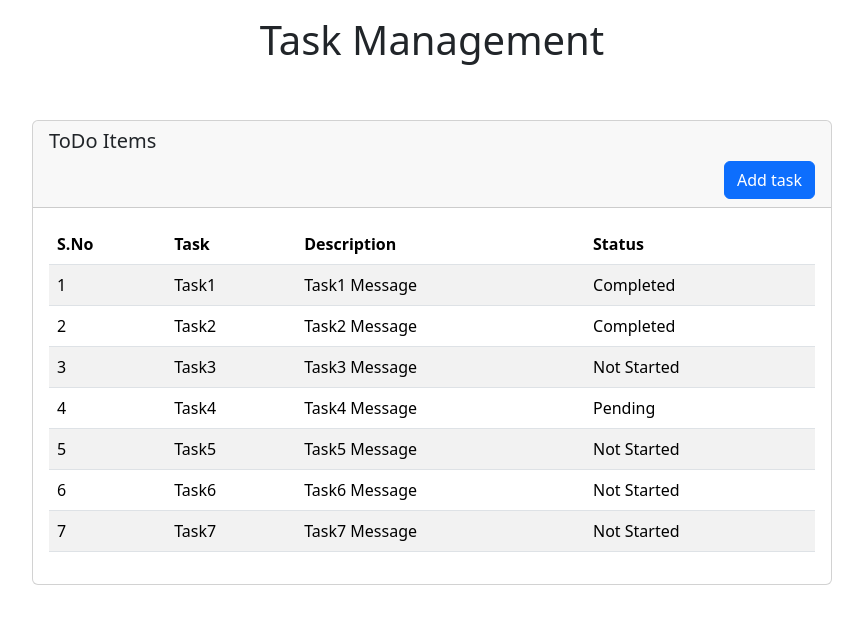
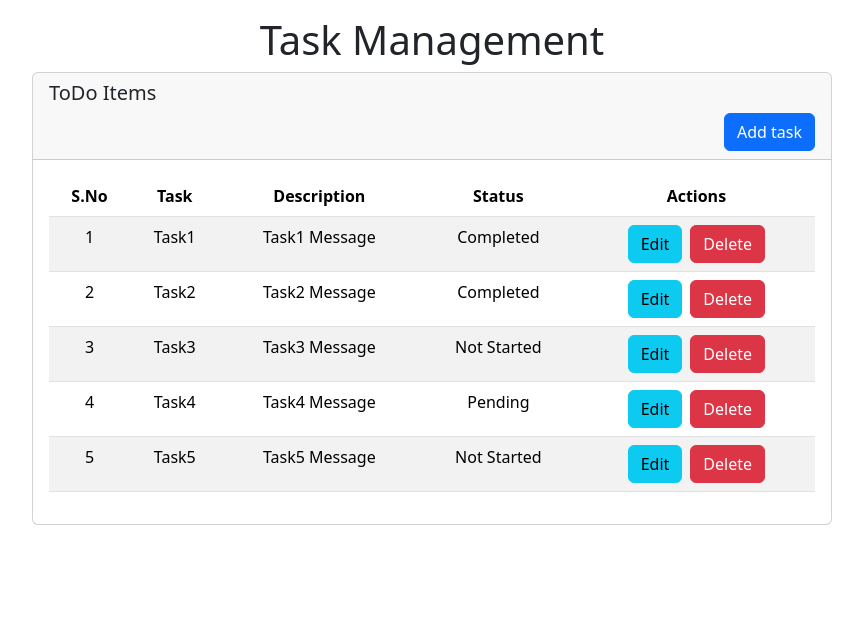
Before and after one commit to lohith1507/React-Todo, a React (Create React App) app: page / in a window 1280 px wide. Shown: the top 624 px of the page, without its empty margins (208-1071 px from the left). Built offline with nearby package versions, Linux system fonts and the light colour scheme; data requests are answered from the project's data file.

Commit message:
apis and delete

```diff
--- a/data/db.json
+++ b/data/db.json
@@ -29,18 +29,6 @@
       "task": "Task5",
       "msg": "Task5 Message",
       "status": "Not Started"
-    },
-    {
-      "id": 6,
-      "task": "Task6",
-      "msg": "Task6 Message",
-      "status": "Not Started"
-    },
-    {
-      "id": 7,
-      "task": "Task7",
-      "msg": "Task7 Message",
-      "status": "Not Started"
     }
   ]
 }
--- a/src/App.js
+++ b/src/App.js
@@ -1,14 +1,76 @@
-import './App.css';
-import Index from './comp/index';
+import { createContext, useState } from "react";
+import "./App.css";
+import Index from "./comp/index";
 
-
+export const GlobalContext = createContext();
 
 function App() {
-  return(
-    <div>
-      <Index/>
-    </div>
-  )
+  const [todos, setTodos] = useState([]);
+
+  const fetchTodos = async () => {
+    const res = await fetch("http://localhost:5000/items");
+    if (!res.ok) {
+      throw new Error("Data not Fetched");
+    }
+    const data = await res.json();
+    setTodos(data);
+    console.log(data);
+  };
+
+  const addTodo = async (newItem) => {
+    try {
+      const res = await fetch("http://localhost:5000/items", {
+        method: "POST",
+        headers: {
+          "Content-Type": "application/json",
+        },
+        body: JSON.stringify(newItem),
+      });
+      if (!res.ok) {
+        throw new Error(`HTTP error! status: ${res.status}`);
+      }
+      return await res.json();
+    } catch (err) {
+      console.log("Error adding item:", err);
+    }
+  };
+
+  const editTodo = async(id, updatedItem) => {
+    try{
+      const res = await fetch(`http://localhost:5000/items/${id}`,{
+        method: 'PUT',
+        headers:{
+          'Content-Type' : 'application/json'
+        },
+        body: JSON.stringify(updatedItem)
+      })
+      return await res.json()
+    }
+    catch(err){
+      console.log("Error editing an Item " , err);
+    }
+  }
+
+  const deleteTodo = async (id) => {
+    try {
+      const res = await fetch(`http://localhost:5000/items/${id}`, {
+        method: "DELETE",
+      });
+      if (!res.ok) {
+        throw new Error("Something went wrong!");
+      }
+    } catch (err) {
+      throw err;
+    }
+  };
+
+  return (
+    <GlobalContext.Provider
+      value={{ todos, setTodos, fetchTodos, deleteTodo, addTodo, editTodo }}
+    >
+      <Index />
+    </GlobalContext.Provider>
+  );
 }
 
 export default App;
--- a/src/comp/index.js
+++ b/src/comp/index.js
@@ -1,4 +1,4 @@
-import React, { useEffect, useState } from "react";
+import React, { useContext, useEffect, useState } from "react";
 import "../index.css";
 import {
   Button,
@@ -10,26 +10,36 @@ import {
   Modal,
   Form,
 } from "react-bootstrap";
+import { GlobalContext } from "../App";
+
 export default function Index() {
-  const [todos, setTodos] = useState([]);
+  const { todos, setTodos, fetchTodos, deleteTodo, addTodo, editTodo } =
+    useContext(GlobalContext);
   const [show, setShow] = useState(false);
   const [formData, setFormData] = useState({
     task: "",
     msg: "",
     status: "Not Started",
   });
+  const [isEditMode, setIsEditMode] = useState(false);
+  const [editId, setEditId] = useState(null);
 
   const handleClose = () => setShow(false);
-  const handleShow = () => setShow(true);
-
-  const fetchTodos = async () => {
-    const res = await fetch("http://localhost:5000/items");
-    if (!res.ok) {
-      throw new Error("Data not Fetched");
+  const handleShow = (item = null) => {
+    if (item) {
+      setFormData(item);
+      setIsEditMode(true);
+      setEditId(item.id);
+    } else {
+      setFormData({
+        task: "",
+        msg: "",
+        status: "Not Started",
+      });
+      setIsEditMode(false);
+      setEditId(null);
     }
-    const data = await res.json();
-    setTodos(data);
-    console.log(data);
+    setShow(true);
   };
 
   useEffect(() => {
@@ -43,29 +53,35 @@ export default function Index() {
   const handleSave = async (e) => {
     e.preventDefault();
     const newTask = {
-        id : todos.length > 0 ? todos[todos.length-1].id + 1 : 1,
-        ...formData
-    }
-    try{
-        const res = await fetch("http://localhost:5000/items", {
-            method: "POST",
-            headers: {
-                "Content-Type" : "application/json",
-            },
-            body: JSON.stringify(newTask),
-        });
-        if(res.ok){
-            const savedTask = await res.json();
-            setTodos([...todos, savedTask]);
-        }
-    }
-    catch(err){
-        console.log("Failed to Save new Task: ", err)
+      id: todos.length > 0 ? todos[todos.length - 1].id + 1 : 1,
+      ...formData,
+    };
+    try {
+      const res = await addTodo(newTask);
+      if (res.ok) {
+        const savedTask = await res.json();
+        setTodos([...todos, savedTask]);
+      }
+    } catch (err) {
+      console.log("Failed to Save new Task: ", err);
     }
     fetchTodos();
     handleClose();
-    setFormData({task:"",msg:"",status:"Not Started"});
-};
+    setFormData({ task: "", msg: "", status: "Not Started" });
+  };
+
+  const handleEdit = (id) => {};
+
+  const handleDelete = async (id) => {
+    try {
+      await deleteTodo(id);
+      setTodos((prev) => prev.filter((item) => item.id !== id));
+      console.log("Deleted Todo with id : ", id);
+    } catch (err) {
+      alert(`Failed to delete Todo with id - ${id}`);
+    }
+    fetchTodos();
+  };
 
   return (
     <>
@@ -82,13 +98,14 @@ export default function Index() {
             </Button>
           </CardHeader>
           <CardBody>
-            <Table striped hover>
+            <Table striped hover className="text-center">
               <thead>
                 <tr>
                   <th>S.No</th>
                   <th>Task</th>
                   <th>Description</th>
                   <th>Status</th>
+                  <th>Actions</th>
                 </tr>
               </thead>
               <tbody>
@@ -98,6 +115,21 @@ export default function Index() {
                     <td>{item.task}</td>
                     <td>{item.msg}</td>
                     <td>{item.status}</td>
+                    <td>
+                      <Button
+                        onClick={handleEdit(item)}
+                        variant="info"
+                        className="me-2"
+                      >
+                        Edit
+                      </Button>
+                      <Button
+                        onClick={() => handleDelete(item.id)}
+                        variant="danger"
+                      >
+                        Delete
+                      </Button>
+                    </td>
                   </tr>
                 ))}
               </tbody>
--- a/src/index.css
+++ b/src/index.css
@@ -2,5 +2,5 @@
     display: flex;
     justify-content: center;
     align-items: center;
-    height: 70vh;
+
 }
```
